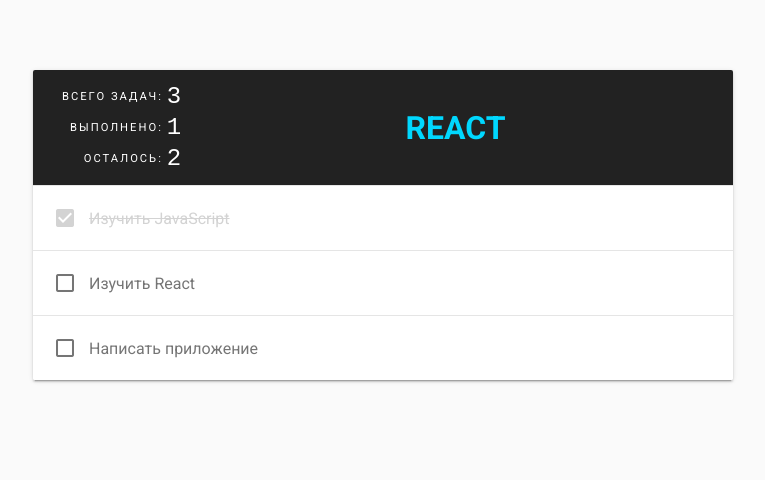
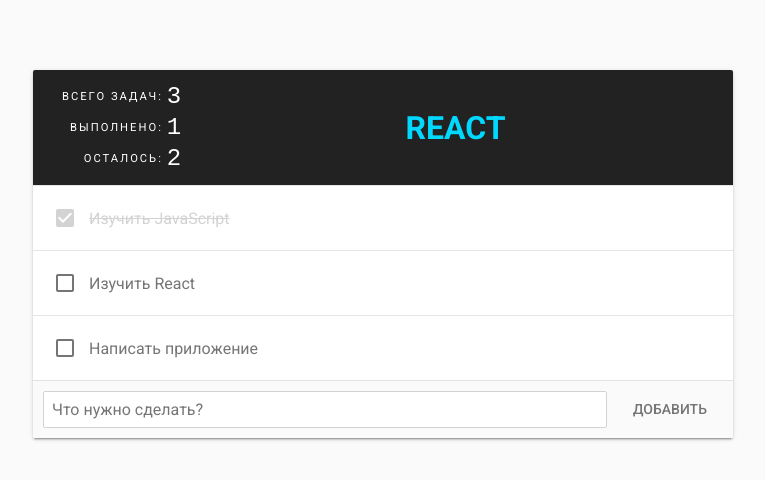
Before and after one commit to Kiselena/react-todo, a React (Create React App) app: page / in a window 1280 px wide. Shown: the top 480 px of the page, without its empty margins (257-1022 px from the left). Built offline with nearby package versions, Linux system fonts and the light colour scheme.

Commit message:
add Form add todos in todoList

```diff
--- a/src/App.jsx
+++ b/src/App.jsx
@@ -3,6 +3,7 @@
 
 import Header from './components/Header';
 import Todo from './components/Todo';
+import Form from './components/Form';
 
 
 class App extends Component {
@@ -14,7 +15,14 @@
         }
 
         this.handleStatusChange = this.handleStatusChange.bind(this);
+        this.handleAdd = this.handleAdd.bind(this);
         this.handleDelete = this.handleDelete.bind(this);
+
+    }
+
+    nextId() {
+        this._nextId = this._nextId || 4;
+        return this._nextId++
     }
 
     handleStatusChange(id){
@@ -27,6 +35,18 @@
         });
 
         this.setState({todos});
+    }
+
+    handleAdd(title) {
+        let todo  = {
+            id : this.nextId(),
+            title,
+            completed : false
+        };
+
+        let todos = [ ...this.state.todos, todo];
+
+        this.setState({ todos });
     }
 
     handleDelete(id){
@@ -52,6 +72,7 @@
                         onDelete={this.handleDelete}  />
                 )}
             </section>
+            <Form onAdd={this.handleAdd} />
         </main>
         );
     }
--- a/src/components/Button.jsx
+++ b/src/components/Button.jsx
@@ -3,8 +3,12 @@
 
 const Button = (props) => {
     return (
-        <button className={props.className} onClick ={props.onClick}>
-            <i className="material-icons">{props.icon}</i>
+        <button className={props.className} onClick ={props.onClick} {...props}>
+            {props.icon ?
+                <i className="material-icons">{props.icon}</i>
+                :
+                props.children
+            }
         </button>
     );
 };
@@ -13,6 +17,7 @@
     className : PropTypes.string,
     icon : PropTypes.string,
     onClick : PropTypes.func,
+    children : PropTypes.node
 }
 
 export default Button;
--- a/src/components/Form.jsx
+++ b/src/components/Form.jsx
@@ -0,0 +1,40 @@
+import React, { Component } from 'react';
+import PropTypes from 'prop-types';
+
+import Button from './Button'
+
+class Form extends Component {
+    constructor(props) {
+        super(props);
+
+        this.state = {};
+
+        this.handleSubmit = this.handleSubmit.bind(this);
+
+    }
+
+    handleSubmit(event) {
+        event.preventDefault();
+        let title = this.refs.title.value;
+        if(title) {
+            this.props.onAdd(title);
+        }
+    }
+
+    render() {
+        return(
+            <form className="todo-form" onSubmit={this.handleSubmit} >
+                <input type="text" ref="title" placeholder="Что нужно сделать?" />
+
+                <Button type="submit">Добавить</Button>
+
+            </form>
+        );
+    }
+}
+
+Form.propTypes = {
+    onAdd : PropTypes.func.isRequired,
+};
+
+export default Form;
```
